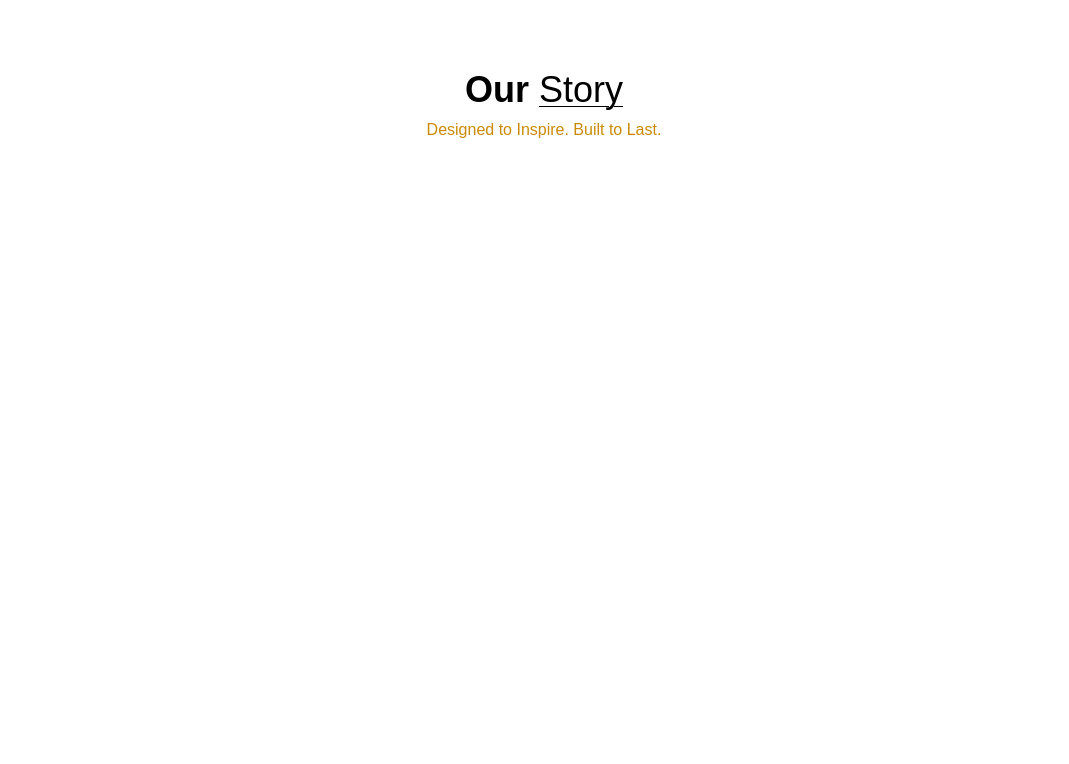
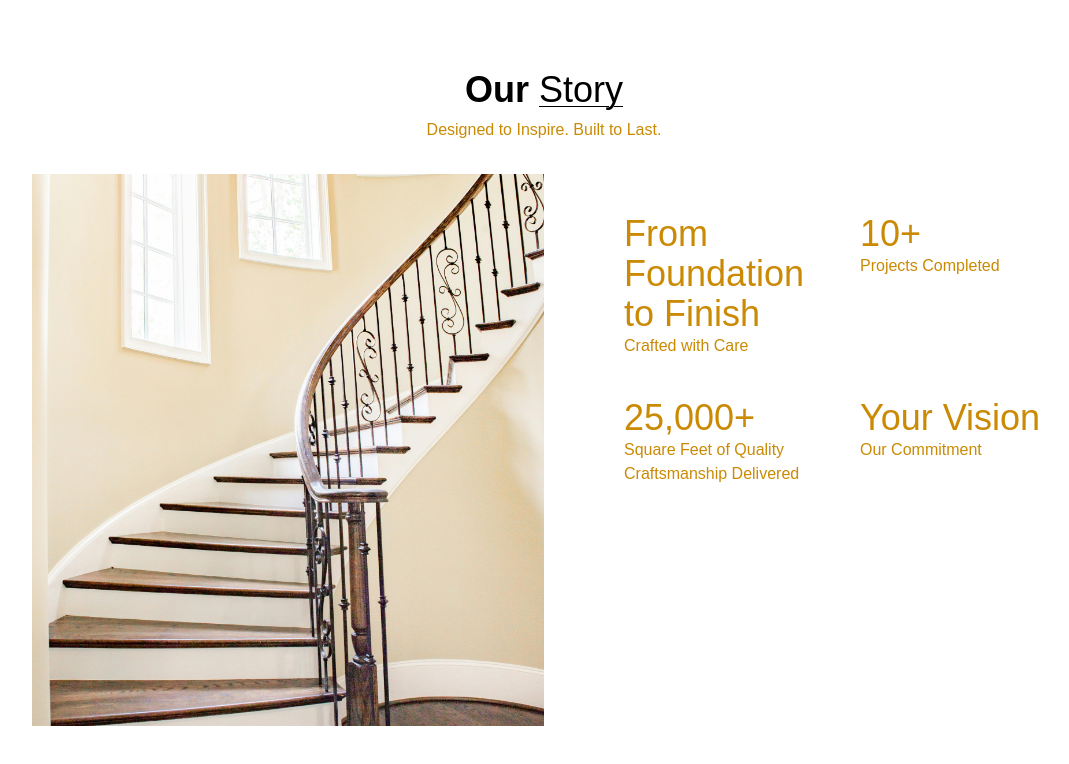
Before and after one commit to surkhab606/Invicto-React-Rebuild, a React (Vite) app: page / in a window 1280 px wide. Shown: the part 802-1566 px from the top of the page, without its empty margins (96-1165 px from the left). Before the commit the page ends 1032 px from the top, so only its background shows below. Built offline with nearby package versions, Linux system fonts and the light colour scheme; a web font is replaced by a local one.

Commit message:
v0.17: About page development, image and grid / col text added

```diff
--- a/src/components/about.jsx
+++ b/src/components/about.jsx
@@ -1,4 +1,5 @@
 import React from "react";
+import stairs from '/Untitled.png'
 
 const About = () => {
     return (
@@ -7,6 +8,29 @@ const About = () => {
             <h1 className='text-2xl sm:text-4xl font-bold mb-2'>Our <span
                 className='underline underline-offset-4 decoration-1 under font-light'>Story</span></h1>
             <p className='text-yellow-600 max-w-80 text-center mb-8'>Designed to Inspire. Built to Last.</p>
+            <div className='flex flex-col md:flex-row items-center md:items-start md:gap-20'>
+                <img src={stairs} alt="" className='w-full sm:w-1/2 max-w-lg'/>
+                <div className='flex flex-col items-center md:items-start mt-10 text-yellow-600'>
+                    <div className='grid grid-cols-2 gap-6 md:gap-10 w-full 2xl:pr-28'>
+                        <div>
+                            <p className='text-4xl font-medium text-yellow-600'>From Foundation to Finish</p>
+                            <p>Crafted with Care</p>
+                        </div>
+                        <div>
+                            <p className='text-4xl font-medium text-yellow-600'>10+</p>
+                            <p>Projects Completed</p>
+                        </div>
+                        <div>
+                            <p className='text-4xl font-medium text-yellow-600'>25,000+</p>
+                            <p>Square Feet of Quality Craftsmanship Delivered</p>
+                        </div>
+                        <div>
+                            <p className='text-4xl font-medium text-yellow-600'>Your Vision</p>
+                            <p>Our Commitment</p>
+                        </div>
+                    </div>
+                </div>
+            </div>
         </div>
     )
 }
```
Also changed, not shown: public/Untitled.png (added).
